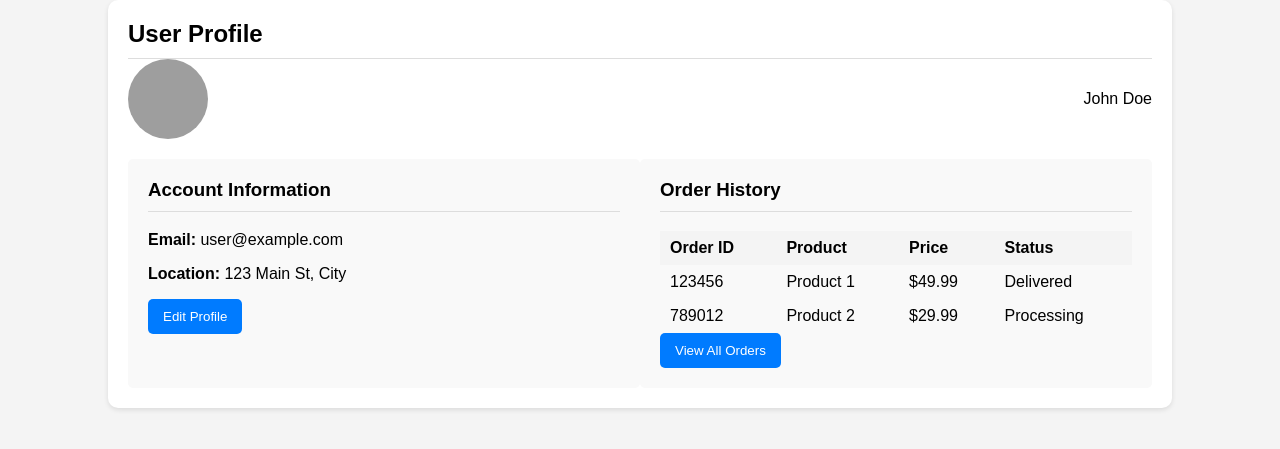
After one commit to Anomaly-Enterprise/e-commerce, a PHP site: page /profile.php in a window 1280 px wide. The commit adds this page. Shown: the top 449 px of the page. Run offline with PHP 8.4, Linux system fonts and the light colour scheme; grey boxes are pictures that could not be loaded.

Commit message:
Minor Changes

```diff
--- /dev/null
+++ b/profile.php
@@ -0,0 +1,126 @@
+<!DOCTYPE html>
+<html lang="en">
+<head>
+    <meta charset="UTF-8">
+    <meta name="viewport" content="width=device-width, initial-scale=1.0">
+    <title>User Profile</title>
+    <style>
+        body {
+            font-family: Arial, sans-serif;
+            margin: 0;
+            padding: 0;
+            background-color: #f4f4f4;
+        }
+        #user-profile {
+            width: 80%;
+            margin: auto;
+            padding: 20px;
+            background-color: #fff;
+            border-radius: 10px;
+            box-shadow: 0 2px 5px rgba(0, 0, 0, 0.1);
+        }
+        #user-profile h2 {
+            margin: 0;
+            padding-bottom: 10px;
+            border-bottom: 1px solid #ddd;
+        }
+        .profile-info {
+            display: flex;
+            justify-content: space-between;
+            align-items: center;
+            margin-bottom: 20px;
+        }
+        .profile-info img {
+            width: 80px;
+            height: 80px;
+            border-radius: 50%;
+            object-fit: cover;
+            margin-right: 20px;
+        }
+        .profile-details {
+            display: flex;
+            justify-content: space-between;
+        }
+        .profile-details .user-info,
+        .profile-details .order-history {
+            flex: 1;
+            padding: 20px;
+            background-color: #f9f9f9;
+            border-radius: 5px;
+        }
+        .profile-details h3 {
+            margin-top: 0;
+            padding-bottom: 10px;
+            border-bottom: 1px solid #ddd;
+        }
+        table {
+            width: 100%;
+            border-collapse: collapse;
+        }
+        th, td {
+            padding: 8px 10px;
+            text-align: left;
+        }
+        th {
+            background-color: #f4f4f4;
+        }
+        button {
+            padding: 10px 15px;
+            background-color: #007bff;
+            color: #fff;
+            border: none;
+            border-radius: 5px;
+            cursor: pointer;
+        }
+        button:hover {
+            background-color: #0056b3;
+        }
+    </style>
+</head>
+<body>
+    <div id="user-profile">
+        <h2>User Profile</h2>
+        <div class="profile-info">
+            <img src="user_avatar.jpg" alt="User Avatar">
+            <div class="user-name">John Doe</div>
+        </div>
+        <div class="profile-details">
+            <div class="user-info">
+                <h3>Account Information</h3>
+                <p><strong>Email:</strong> user@example.com</p>
+                <p><strong>Location:</strong> 123 Main St, City</p>
+                <button>Edit Profile</button>
+            </div>
+            <div class="order-history">
+                <h3>Order History</h3>
+                <table>
+                    <thead>
+                        <tr>
+                            <th>Order ID</th>
+                            <th>Product</th>
+                            <th>Price</th>
+                            <th>Status</th>
+                        </tr>
+                    </thead>
+                    <tbody>
+                        <tr>
+                            <td>123456</td>
+                            <td>Product 1</td>
+                            <td>$49.99</td>
+                            <td>Delivered</td>
+                        </tr>
+                        <tr>
+                            <td>789012</td>
+                            <td>Product 2</td>
+                            <td>$29.99</td>
+                            <td>Processing</td>
+                        </tr>
+                        <!-- More order rows... -->
+                    </tbody>
+                </table>
+                <button>View All Orders</button>
+            </div>
+        </div>
+    </div>
+</body>
+</html>
--- a/user-registration.php
+++ b/user-registration.php
@@ -4,6 +4,9 @@ if (! empty($_POST["signup-btn"])) {
     require_once './Model/Member.php';
     $member = new Member();
     $registrationResponse = $member->registerMember();
+	if ($registrationResponse) {
+        header('Location:./login.php');
+    }
 }
 ?>
 <HTML>
```
Also changed, not shown: Model/Member.php (+43 -22 lines), about.php (+1 -12 lines), contact.php (+0 -12 lines), include/footer.php (+9 -1 lines), include/header.php (+75 -19 lines), js/single_product.js (+6 -0 lines), login.php (+17 -21 lines), logout.php (+20 -5 lines), shop.php (+0 -15 lines), singproduct.php (+21 -14 lines).
